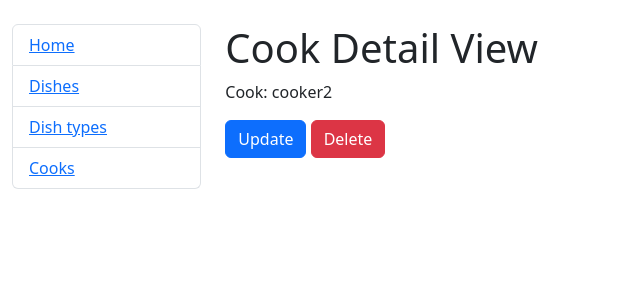
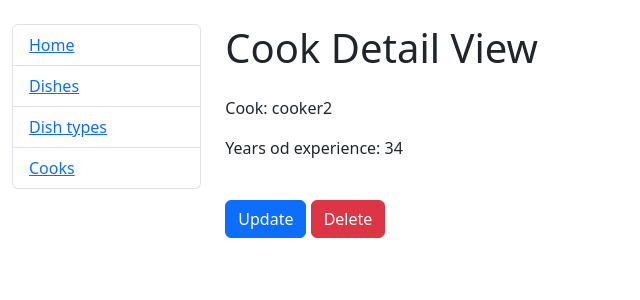
Before and after one commit to EduardoMoen/kitchen-service, a Django app: page /cooks/2/ in a window 1280 px wide. Shown: the top 300 px of the page, without its empty margins (0-640 px from the left). Run offline with Django 5.2, Linux system fonts and the light colour scheme; data comes from the database, SQL or seed files in the repository.

Commit message:
Update cook detail page

```diff
--- a/templates/kitchen/cook_detail.html
+++ b/templates/kitchen/cook_detail.html
@@ -4,7 +4,10 @@
 
 {% block content %}
 <h1>Cook Detail View</h1>
-<p>Cook: {{ cook.username }}</p>
-<a class="btn btn-primary" href="{% url 'kitchen:cook-update' cook.id %}">Update</a>
-<a class="btn btn-danger" href="{% url 'kitchen:cook-delete' cook.id %}">Delete</a>
+<p class="mt-4">Cook: {{ cook.username }}</p>
+{% if cook.years_of_experience %}
+  <p>Years od experience: {{ cook.years_of_experience }}</p>
+{% endif %}
+<a class="mt-4 btn btn-primary" href="{% url 'kitchen:cook-update' cook.id %}">Update</a>
+<a class="mt-4 btn btn-danger" href="{% url 'kitchen:cook-delete' cook.id %}">Delete</a>
 {% endblock %}
```
